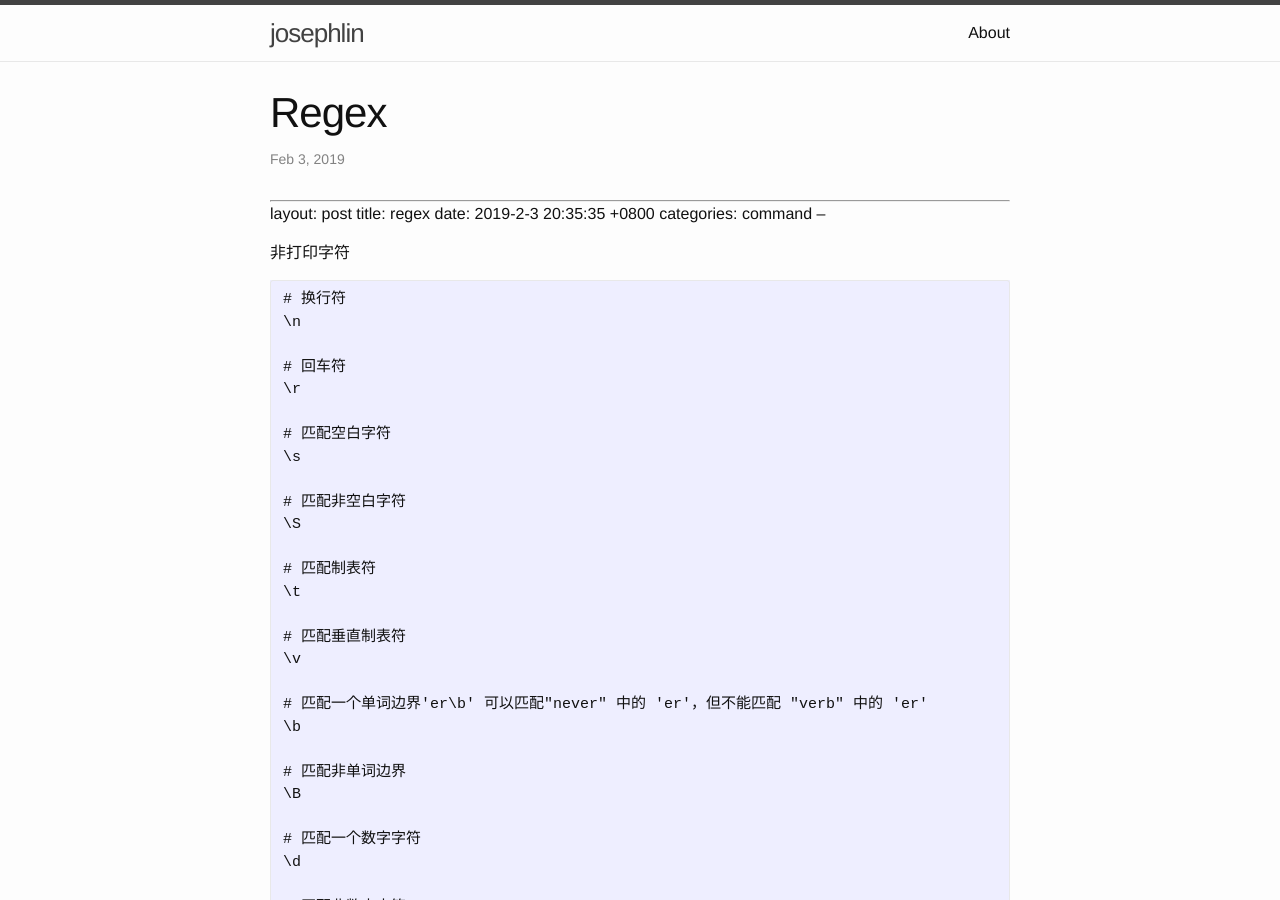
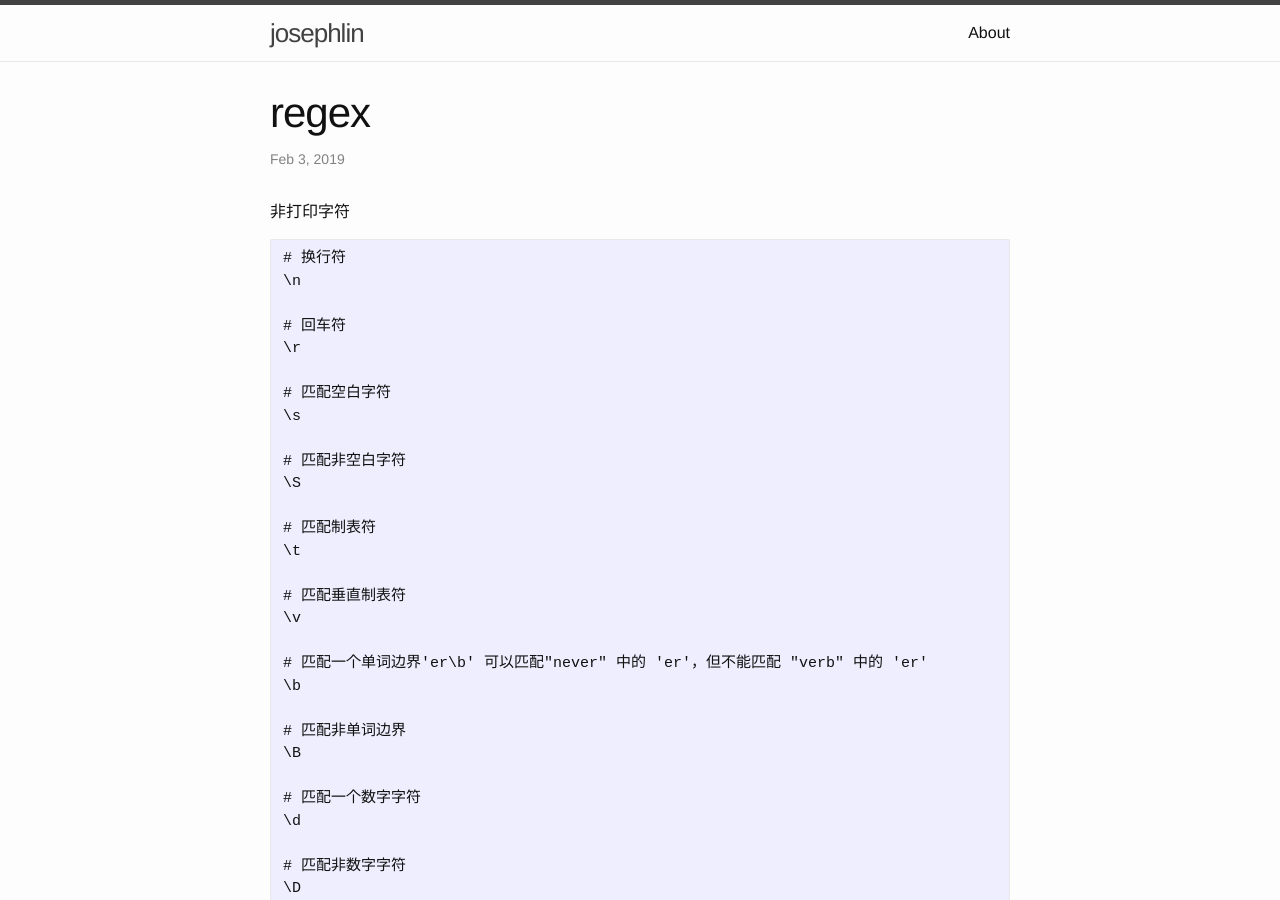
Before and after one commit to josephstalin117/josephstalin117.github.io, a Jekyll site: the page built from _posts/2019-2-3-regex.markdown, in a window 1280 px wide and 900 px high. Built offline with Jekyll 4.4.1, drawn with Linux system fonts in a browser that asks for light colours; our own code applies the rules of GitHub Pages for plain Markdown files; some of the changed lines change nothing that is shown.

Commit message:
fix some bugs of regex

````diff
--- a/_posts/2019-2-3-regex.markdown
+++ b/_posts/2019-2-3-regex.markdown
@@ -3,7 +3,7 @@ layout: post
 title:  regex
 date:   2019-2-3 20:35:35 +0800
 categories: command
---
+---
 
 非打印字符
 ```
@@ -86,7 +86,3 @@ $
 # 匹配x或y
 x|y
 ```
-
-限定符
-```
-```
````
